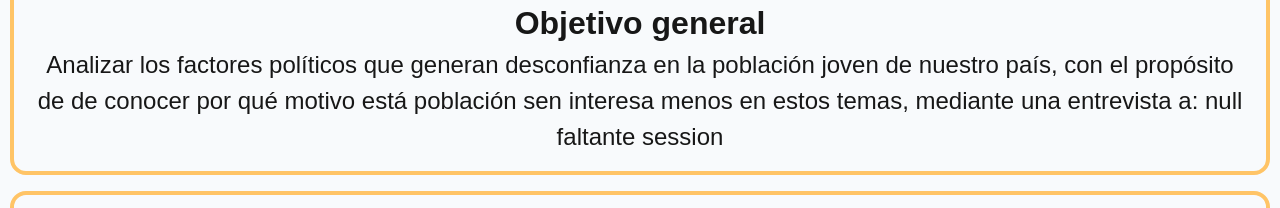
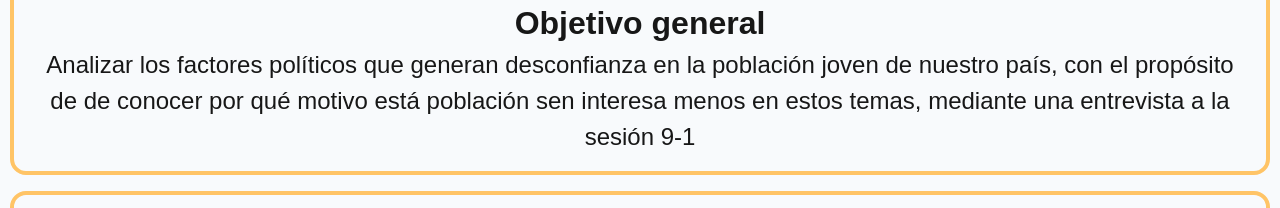
Before and after one commit to Galaxia-Gaming-Studios/CAOT, a Next.js app: page /lab/a3 in a window 1280 px wide. Shown: the part 580-788 px from the top of the page. Built offline with nearby package versions, Linux system fonts and the light colour scheme.

Commit message:
lab a3 update v1

```diff
--- a/app/lab/a3/page.tsx
+++ b/app/lab/a3/page.tsx
@@ -21,7 +21,7 @@ const myCard = [
   },
   {
     title: "Objetivo general ",
-    text: "Analizar los factores políticos que generan desconfianza en la población joven de nuestro país, con el propósito de de conocer por qué motivo está población sen interesa menos en estos temas, mediante una entrevista a: null faltante session",
+    text: "Analizar los factores políticos que generan desconfianza en la población joven de nuestro país, con el propósito de de conocer por qué motivo está población sen interesa menos en estos temas, mediante una entrevista a la sesión 9-1",
     img: "/lab-a3/img2.png"
   },
   {
```
